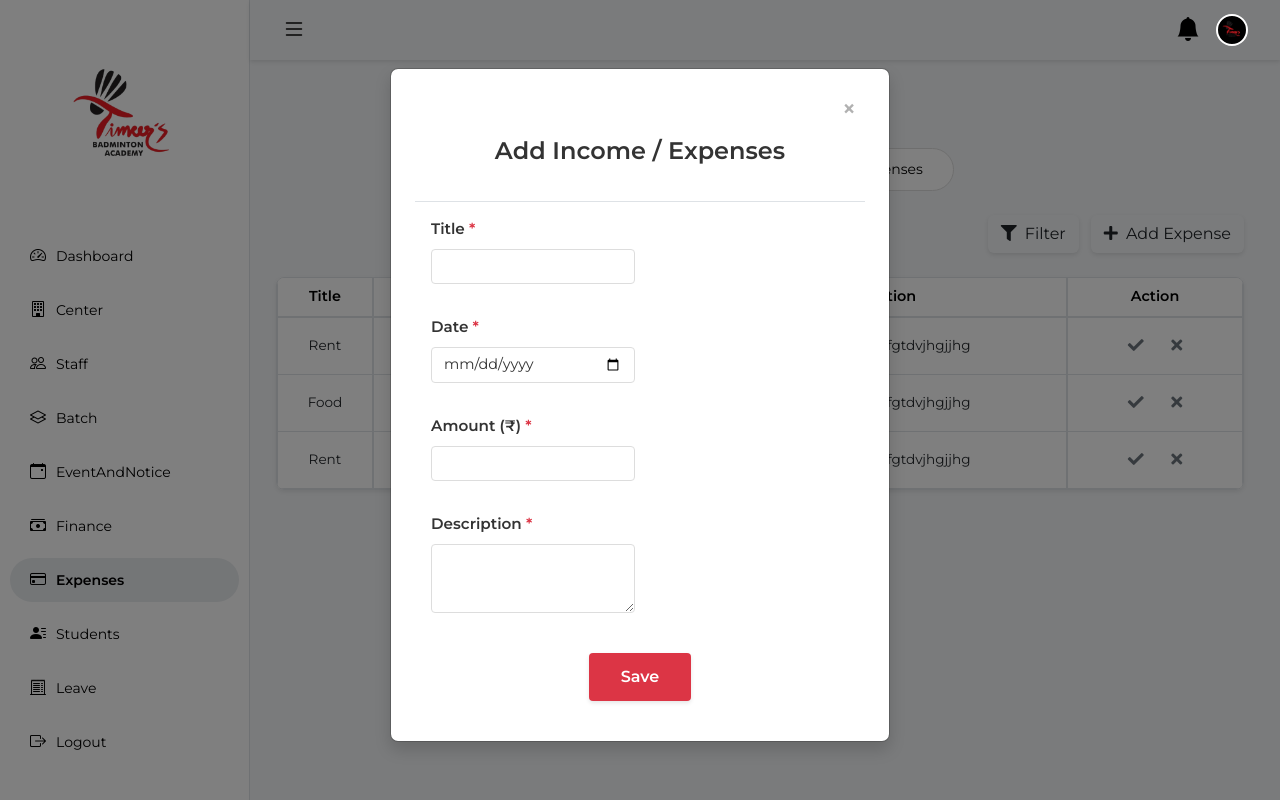
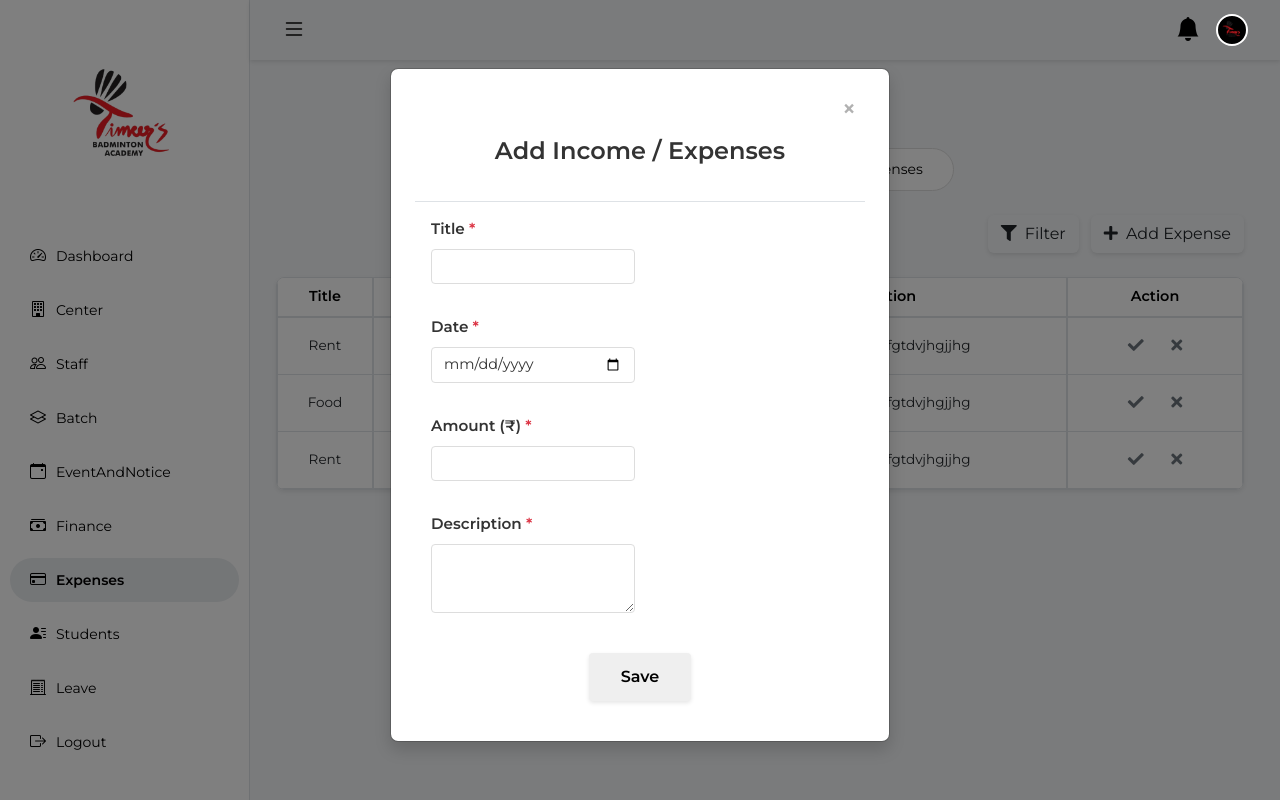
Before and after one commit to kalkutenikita2001/Timers_Last, a CodeIgniter app: page /timersacademy/superadmin/Expenses in a window 1280 px wide, after a click on "Add Expense". Run offline with CodeIgniter, Linux system fonts and the light colour scheme.

Commit message:
Added New changes

```diff
--- a/application/views/superadmin/Expenses.php
+++ b/application/views/superadmin/Expenses.php
@@ -318,8 +318,8 @@
         }
 
         .save-btn {
-            background: #dc3545;
-            color: white;
+            /* background: #dc3545; */
+            color: black;
             border: none;
             padding: 0.75rem 2rem;
             border-radius: 0.25rem;
```
